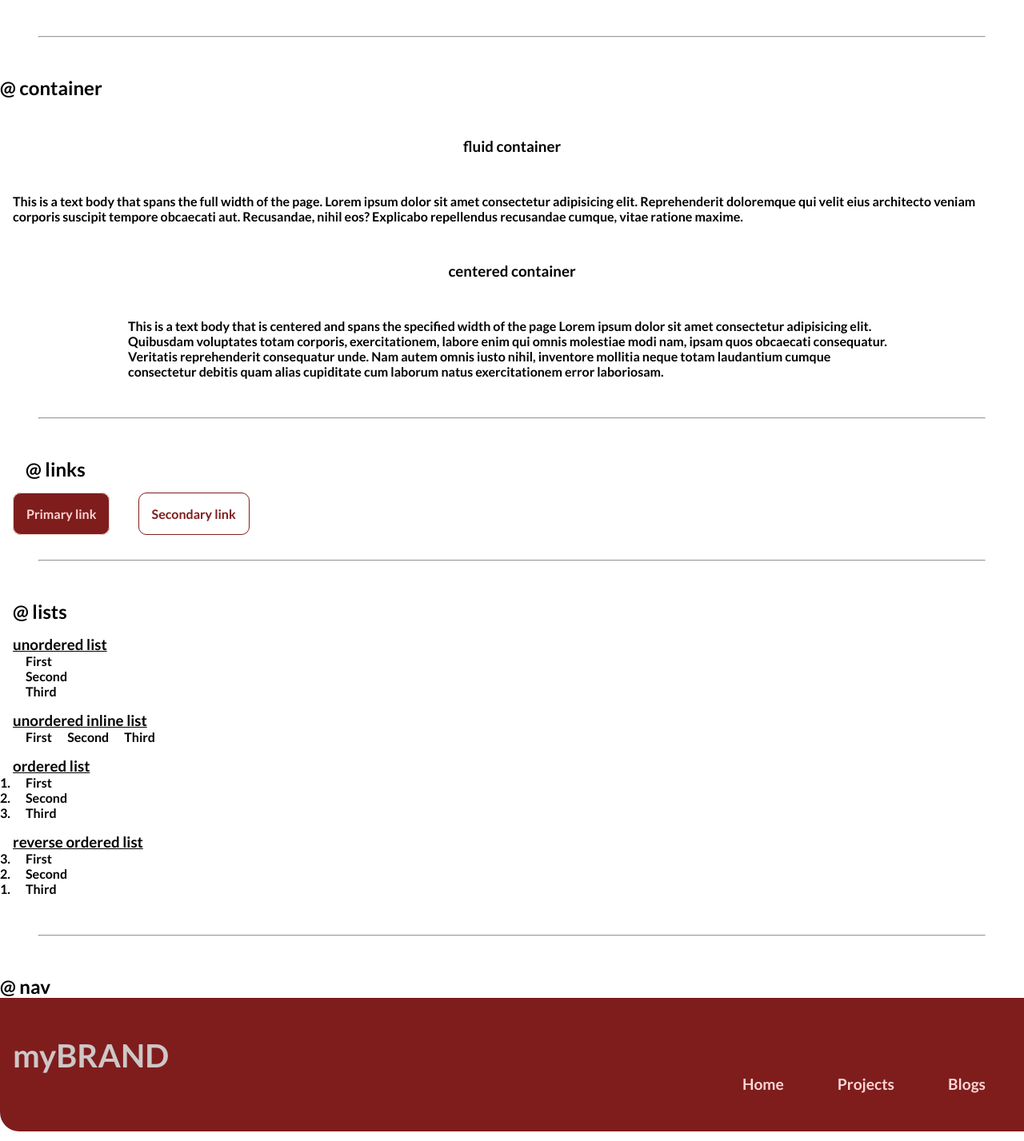
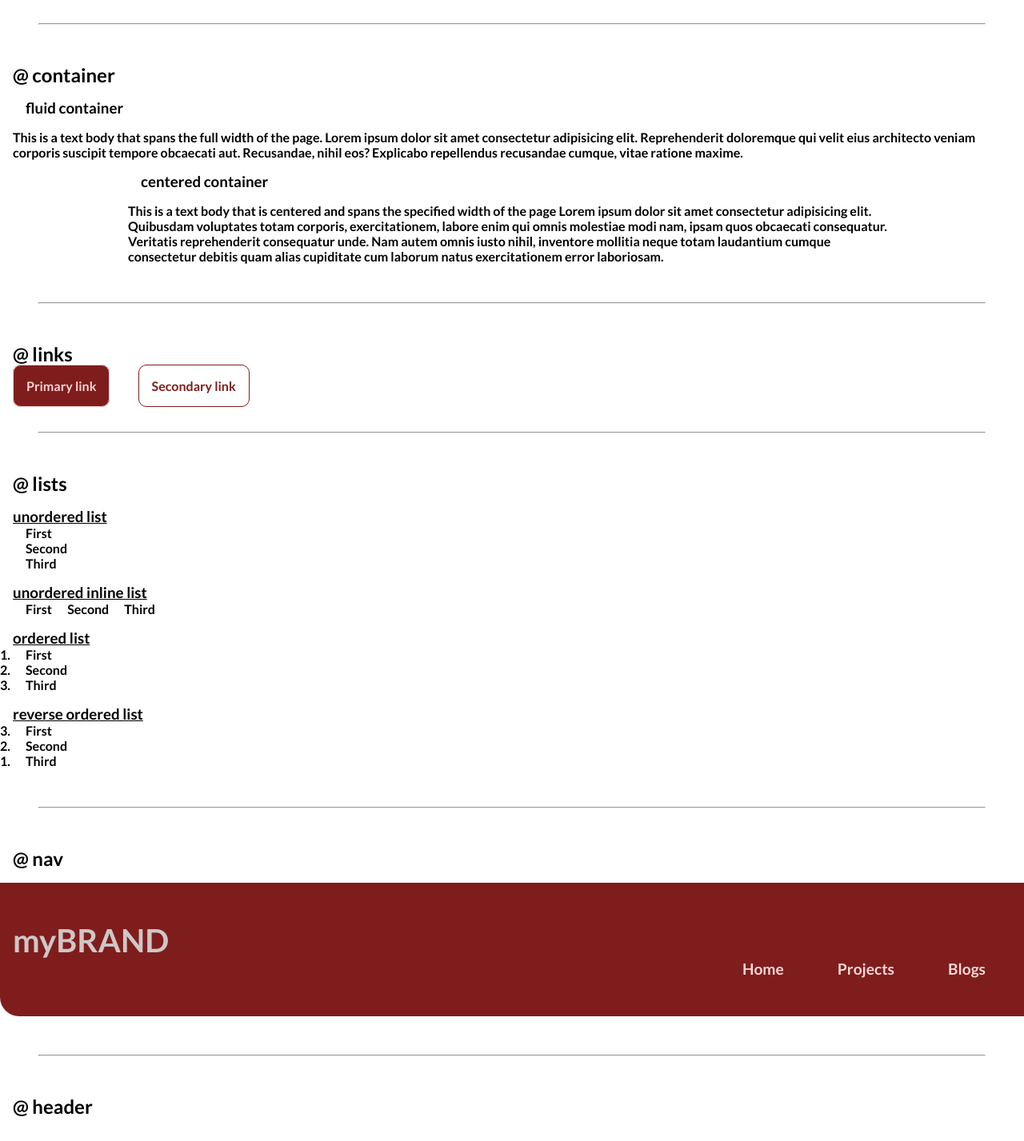
Before and after one commit to rohan-joby/Component-Library-demo-portfoliio, a plain HTML site: page lib/components.html in a window 1280 px wide. Shown: the part 422-1849 px from the top of the page at 80% size. Drawn offline with Linux system fonts and the light colour scheme.

Commit message:
refactor
Apply uniform styling to  all div headings

```diff
--- a/lib/components.html
+++ b/lib/components.html
@@ -11,15 +11,15 @@
 </head>
 
 <body>
+    <h1>Rohan's Component Library</h1>
     <div class="heading">
-        <h1>Rohan's Component Library</h1>
         <p>I'm building this component library to use while building up my portfolio website, toensure a uniform styling throughout</p>
     </div>
 
     <hr>
 
+    <h2 class="div-heading">@ typography</h2>
     <div class="typography">
-        <h2>@ typography</h2>
         <h1>This is the biggest heading</h1>
         <h2>This is the next biggest</h2>
         <p>This is the default font size for a normal text body</p>
@@ -28,26 +28,26 @@
 
     <hr>
 
-    <h2>@ container</h2>
+    <h2 class="div-heading">@ container</h2>
     <div class="container">
-        <h3 class="heading">fluid container</h3>
+        <h3 class="div-heading">fluid container</h3>
         <p>This is a text body that spans the full width of the page.  Lorem ipsum dolor sit amet consectetur adipisicing elit. Reprehenderit doloremque qui velit eius architecto veniam corporis suscipit tempore obcaecati aut. Recusandae, nihil eos? Explicabo repellendus recusandae cumque, vitae ratione maxime.</p>
     </div>
 
     <div class="container container__center">
-        <h3 class="heading">centered container</h3>
+        <h3 class="div-heading">centered container</h3>
         <p>This is a text body that is centered and spans the specified width of the page Lorem ipsum dolor sit amet consectetur adipisicing elit. Quibusdam voluptates totam corporis, exercitationem, labore enim qui omnis molestiae modi nam, ipsam quos obcaecati consequatur. Veritatis reprehenderit consequatur unde. Nam autem omnis iusto nihil, inventore mollitia neque totam laudantium cumque consectetur debitis quam alias cupiditate cum laborum natus exercitationem error laboriosam.</p>
     </div>
 
     <hr>
 
-    <h2 class="links">@ links</h2>
+    <h2 class="div-heading">@ links</h2>
     <a class="btn btn__primary" href="/">Primary link</a>
     <a class="btn btn__secondary" href="/">Secondary link</a>
 
     <hr>
 
-    <h2 class="list--margin">@ lists</h2>
+    <h2 class="div-heading">@ lists</h2>
     <div class="list">
         <h3>unordered list</h3>
         <ul class="list--no-bullet">
@@ -86,7 +86,7 @@
 
     <hr>
 
-    <h2>@ nav</h2>
+    <h2 class="div-heading">@ nav</h2>
     <div class="nav">
         <h2>myBRAND</h2>
         <ul class="nav--parent">
@@ -98,13 +98,13 @@
 
     <hr>
 
-    <h2>@ header</h2>
+    <h2 class="div-heading">@ header</h2>
     <img class="banner banner--image" src="/images/header_photo.svg" alt="Header Image of a person">
     <h2 class="banner banner-desc">Rohan J. the <span>Web Developer</span></h2>
 
     <hr>
 
-    <h2>@ section</h2>
+    <h2 class="div-heading">@ section</h2>
     <section>
         <h3>white section</h3>
         <div>A section with white background</div>
@@ -114,7 +114,7 @@
 
     <hr>
 
-    <h2>@ footer</h2>
+    <h2 class="div-heading">@ footer</h2>
     <footer>
         <div>small heading(NOT h/p)</div>
         <ul>
--- a/styles.css
+++ b/styles.css
@@ -14,6 +14,12 @@
 hr {
   margin: 3rem;
 }
+
+/** section heading **/
+.div-heading {
+  margin: 1rem;
+}
+
 /** heading **/
 .heading {
   margin: 3rem;
@@ -41,9 +47,9 @@ hr {
 }
 
 /** links **/
-.links {
+/* .links {
   margin: 2rem;
-}
+} */
 
 .btn {
   padding: 1rem;
@@ -65,9 +71,9 @@ hr {
 }
 
 /** lists **/
-.list--margin {
+/* .list--margin {
   margin: 1rem;
-}
+} */
 
 .list {
   margin: 1rem;
```
